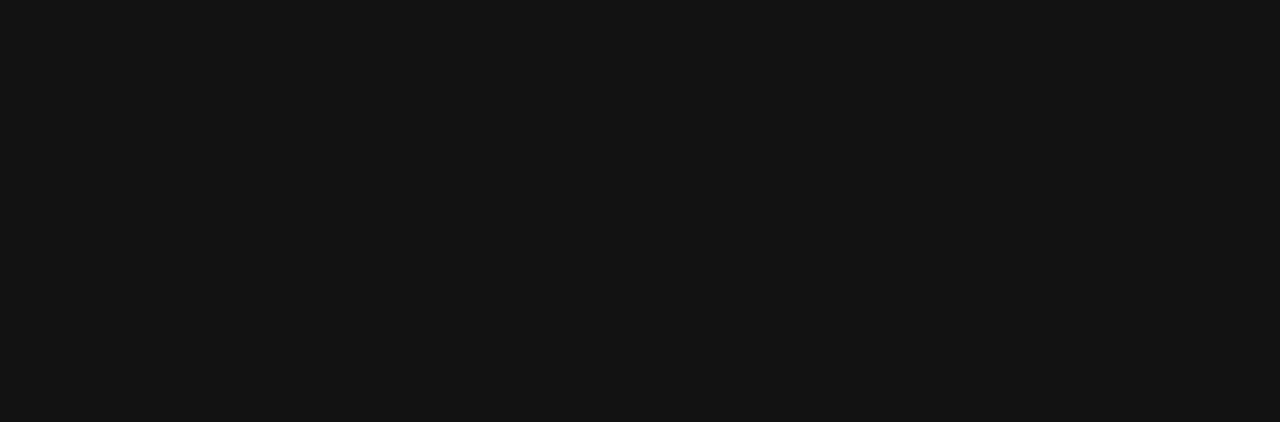
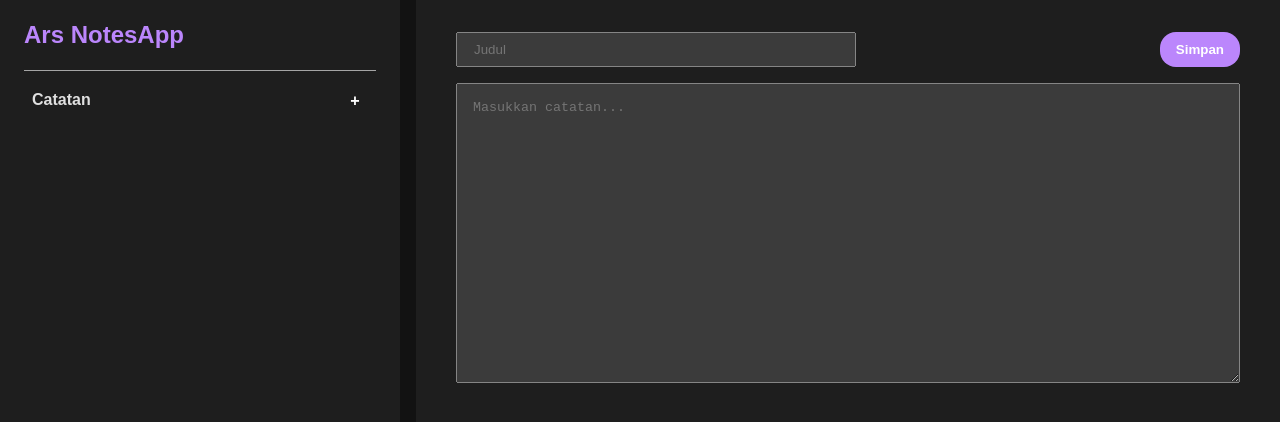
Before and after one commit to ArsComputer/Notes-App-React, a React (Vite) app: page / in a window 1280 px wide. Shown: the top 422 px of the page. Built offline with nearby package versions, Linux system fonts and the light colour scheme.

Commit message:
update: paste all the html code (has not yet been separated)

```diff
--- a/src/App.jsx
+++ b/src/App.jsx
@@ -4,10 +4,54 @@
   // const [note, setNote] = useState('')
 
   return (
-    <>
+    <div className="notes-app">
+      <aside class="sidebar">
+        <div class="container">
+          <h1 class="app-title">Ars NotesApp</h1>
 
-    </>
-  )
+          <span class="separator"></span>
+
+          <div class="notes-box">
+            <div class="notes-manager">
+              <span class="sidebar-title">Catatan</span>
+              <button type="button" class="btn" id="new-btn">
+                +
+              </button>
+            </div>
+
+            <nav class="notes-container" id="notes-container">
+              <ol class="notes-list" id="notes-list">
+                {/* Dynamic notes will be rendered here */}
+              </ol>
+            </nav>
+          </div>
+        </div>
+      </aside>
+
+      <main class="main-content">
+        <div class="container">
+          <div class="note-editor">
+            <div class="head-editor">
+              <input
+                type="text"
+                placeholder="Judul"
+                class="title-input"
+                id="title-input"
+              />
+              <button type="button" class="save-btn" id="save-btn">
+                Simpan
+              </button>
+            </div>
+            <textarea
+              placeholder="Masukkan catatan..."
+              class="content-input"
+              id="content-input"
+            ></textarea>
+          </div>
+        </div>
+      </main>
+    </div>
+  );
 }
 
-export default App
+export default App;
```
